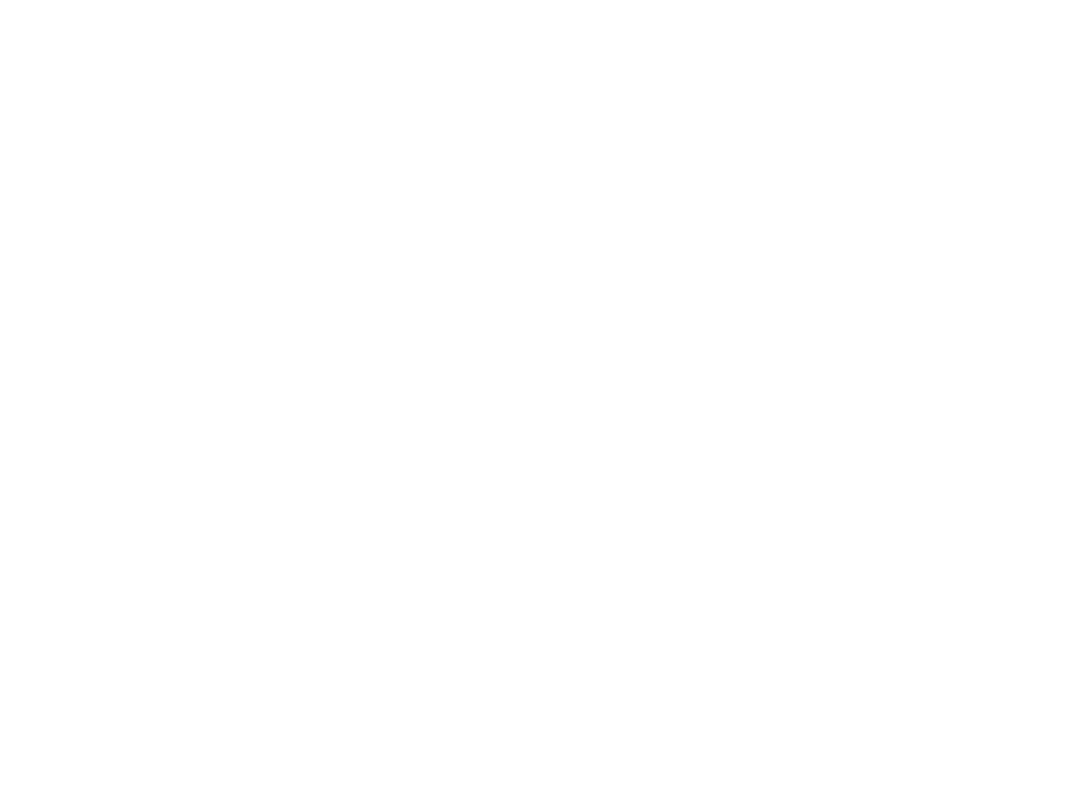
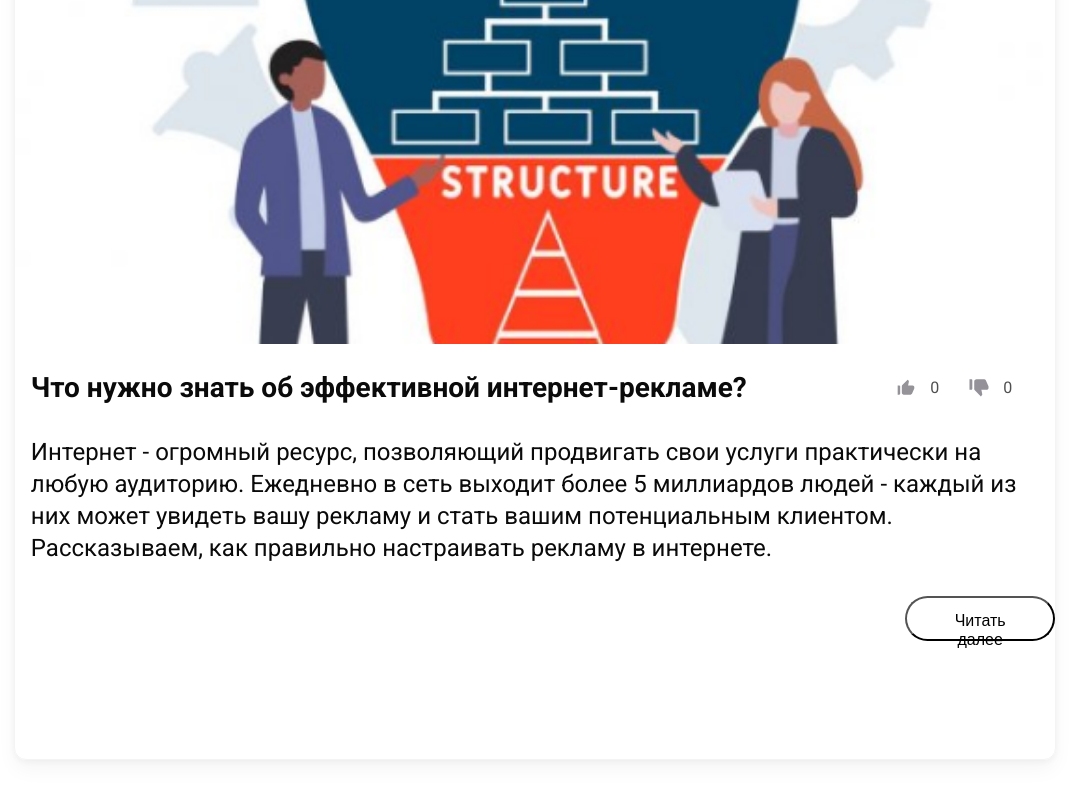
Before and after one commit to zubastu/Blog, a React (Vite) app: page / in a window 1280 px wide. Shown: the part 492-1292 px from the top of the page, without its empty margins (105-1191 px from the left). Before the commit the page ends 800 px from the top, so only its background shows below. Built offline with nearby package versions, Linux system fonts and the light colour scheme.

Commit message:
Добавил стили основному топику и созда его структуру

```diff
--- a/src/assets/styles/_mixins.scss
+++ b/src/assets/styles/_mixins.scss
@@ -7,7 +7,7 @@
 
 @mixin typography-xs {
   font-size: 16px;
-  line-height: 19px;
+  line-height: 18.75px;
 }
 
 @mixin typography-s {
--- /dev/null
+++ b/src/components/MainTopic/MainTopic.tsx
@@ -0,0 +1,38 @@
+import styles from './styles.module.scss';
+import Reactions from '../Reactions/Reactions';
+import TopicReadButton from '../TopicReadButton/TopicReadButton';
+
+type TMainTopicProps = {
+  title: string;
+  subtitle: string;
+  image: string;
+  likesCount: number;
+  dislikesCount: number;
+};
+
+const MainTopic: React.FC<TMainTopicProps> = ({
+  title,
+  image,
+  subtitle,
+  dislikesCount,
+  likesCount,
+}) => {
+  return (
+    <section className={styles.topic}>
+      <img className={styles.topicImage} src={image} alt="Картинка топика" />
+      <div className={styles.topicTextContent}>
+        <div className={styles.topicReactionsContainer}>
+          <h2 className={styles.topicTitle}>{title}</h2>
+          <Reactions dislikesCount={dislikesCount} likesCount={likesCount} />
+        </div>
+        <p className={styles.topicSubtitle}>{subtitle}</p>
+      </div>
+
+      <div className={styles.topicButtonContainer}>
+        <TopicReadButton text="Читать далее" />
+      </div>
+    </section>
+  );
+};
+
+export default MainTopic;
--- /dev/null
+++ b/src/components/MainTopic/styles.module.scss
@@ -0,0 +1,44 @@
+@use '../../assets/styles/variables';
+@use '../../assets/styles/mixins';
+
+.topic {
+  @include mixins.shadow;
+  border: 1px solid variables.$color-palette-topic-border;
+  border-radius: 12px;
+  min-height: 925px;
+  width: 100%;
+}
+
+.topicImage {
+  width: 100%;
+  max-height: 600px;
+  height: 100%;
+}
+
+.topicTextContent {
+  padding: 24px 16px 32px;
+  display: flex;
+  flex-direction: column;
+  gap: 32px;
+}
+
+.topicTitle {
+  @include mixins.typography-l;
+}
+
+.topicReactionsContainer {
+  display: flex;
+  align-items: center;
+  justify-content: space-between;
+}
+
+.topicSubtitle {
+  @include mixins.typography-m;
+}
+
+.topicButtonContainer {
+  width: 100%;
+  display: flex;
+  align-items: center;
+  justify-content: flex-end;
+}
--- a/src/components/Reactions/Reactions.tsx
+++ b/src/components/Reactions/Reactions.tsx
@@ -4,13 +4,12 @@
 import dislikeActive from '../../assets/images/active_dislike.svg';
 import dislikeDisabled from '../../assets/images/disbled_dislike.svg';
 import { useState } from 'react';
-import { getRandomImage } from '../../utils/utils';
 
 type TReactionsProps = {
   likesCount: number;
   dislikesCount: number;
-  isLiked: boolean;
-  isDisliked: boolean;
+  isLiked?: boolean;
+  isDisliked?: boolean;
 };
 
 const Reactions: React.FC<TReactionsProps> = ({
@@ -30,6 +29,7 @@
     setLikesCounter((prev) => (!like ? (prev += 1) : (prev -= 1)));
     dislike && handleSetDislikeCounter();
   };
+
   const handleSetDislikeCounter = () => {
     setDislikesCounter((prev) => (!dislike ? (prev += 1) : (prev -= 1)));
     like && handleSetLikeCounter();
--- /dev/null
+++ b/src/components/TopicReadButton/TopicReadButton.tsx
@@ -0,0 +1,11 @@
+import styles from './styles.module.scss';
+
+type TTopicRedButtonProps = {
+  text: string;
+};
+
+const TopicReadButton: React.FC<TTopicRedButtonProps> = ({ text }) => {
+  return <button className={styles.button}>{text}</button>;
+};
+
+export default TopicReadButton;
--- /dev/null
+++ b/src/components/TopicReadButton/styles.module.scss
@@ -0,0 +1,11 @@
+@use '../../assets/styles/variables';
+@use '../../assets/styles/mixins';
+
+.button {
+  @include mixins.typography-xs;
+  padding: 14px 24px 12px 24px;
+  width: 150px;
+  height: 45px;
+  background: inherit;
+  border-radius: 60px;
+}
--- a/src/pages/Topics/Topics.tsx
+++ b/src/pages/Topics/Topics.tsx
@@ -1,10 +1,21 @@
 import styles from './styles.module.scss';
 import SearchForm from '../../components/SearchForm/SearchForm';
+import MainTopic from '../../components/MainTopic/MainTopic';
+import { getRandomImage } from '../../utils/utils';
 
 const Topics = () => {
   return (
     <section className={styles.main}>
       <SearchForm />
+      <MainTopic
+        title={'Что нужно знать об эффективной интернет-рекламе?'}
+        subtitle={
+          'Интернет - огромный ресурс, позволяющий продвигать свои услуги практически на любую аудиторию. Ежедневно в сеть выходит более 5 миллиардов людей - каждый из них может увидеть вашу рекламу и стать вашим потенциальным клиентом. Рассказываем, как правильно настраивать рекламу в интернете.'
+        }
+        image={getRandomImage()}
+        likesCount={0}
+        dislikesCount={0}
+      />
     </section>
   );
 };
--- a/src/pages/Topics/styles.module.scss
+++ b/src/pages/Topics/styles.module.scss
@@ -5,4 +5,5 @@
   display: flex;
   flex-direction: column;
   align-items: center;
+  gap: 32px;
 }
```
